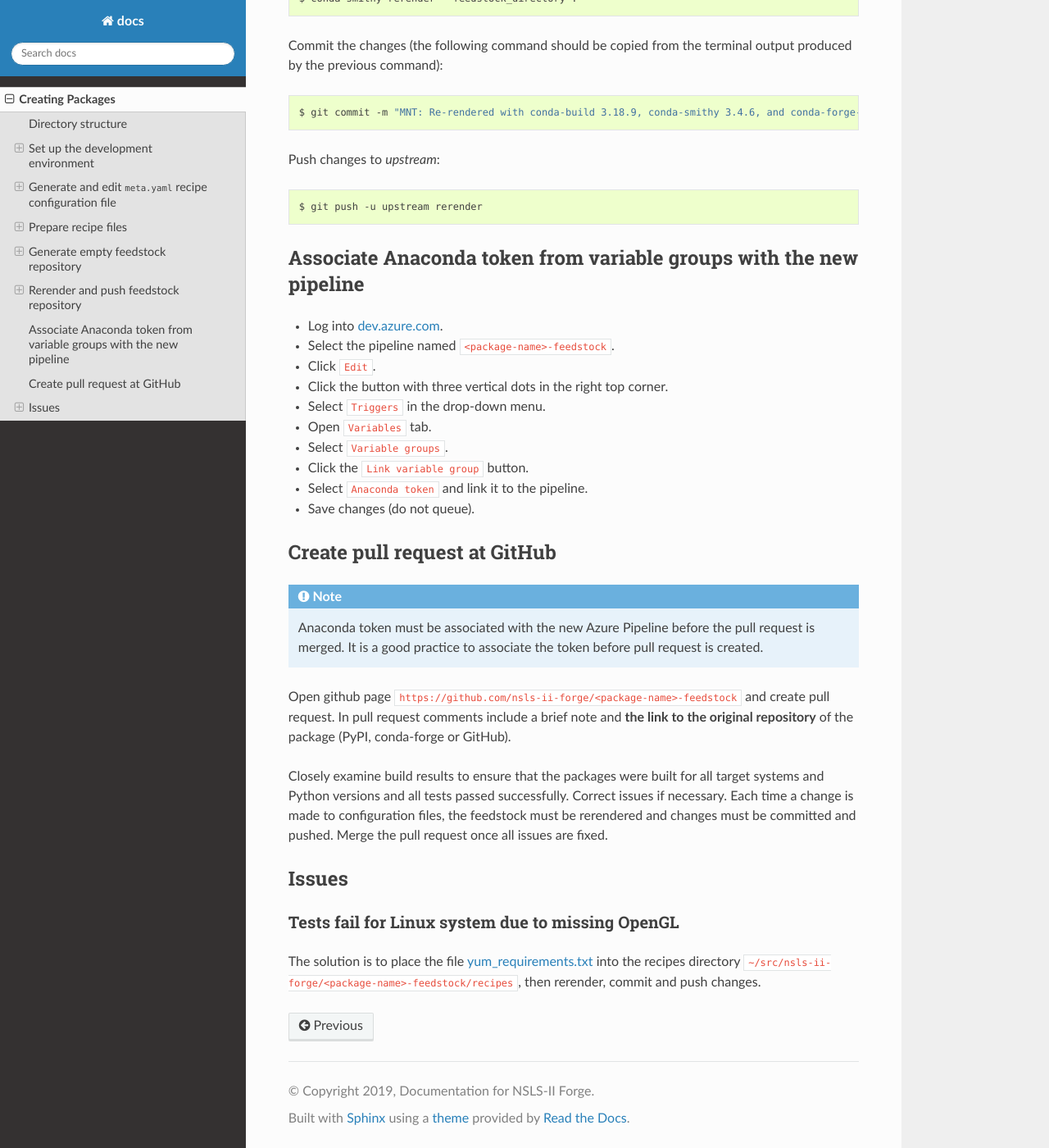
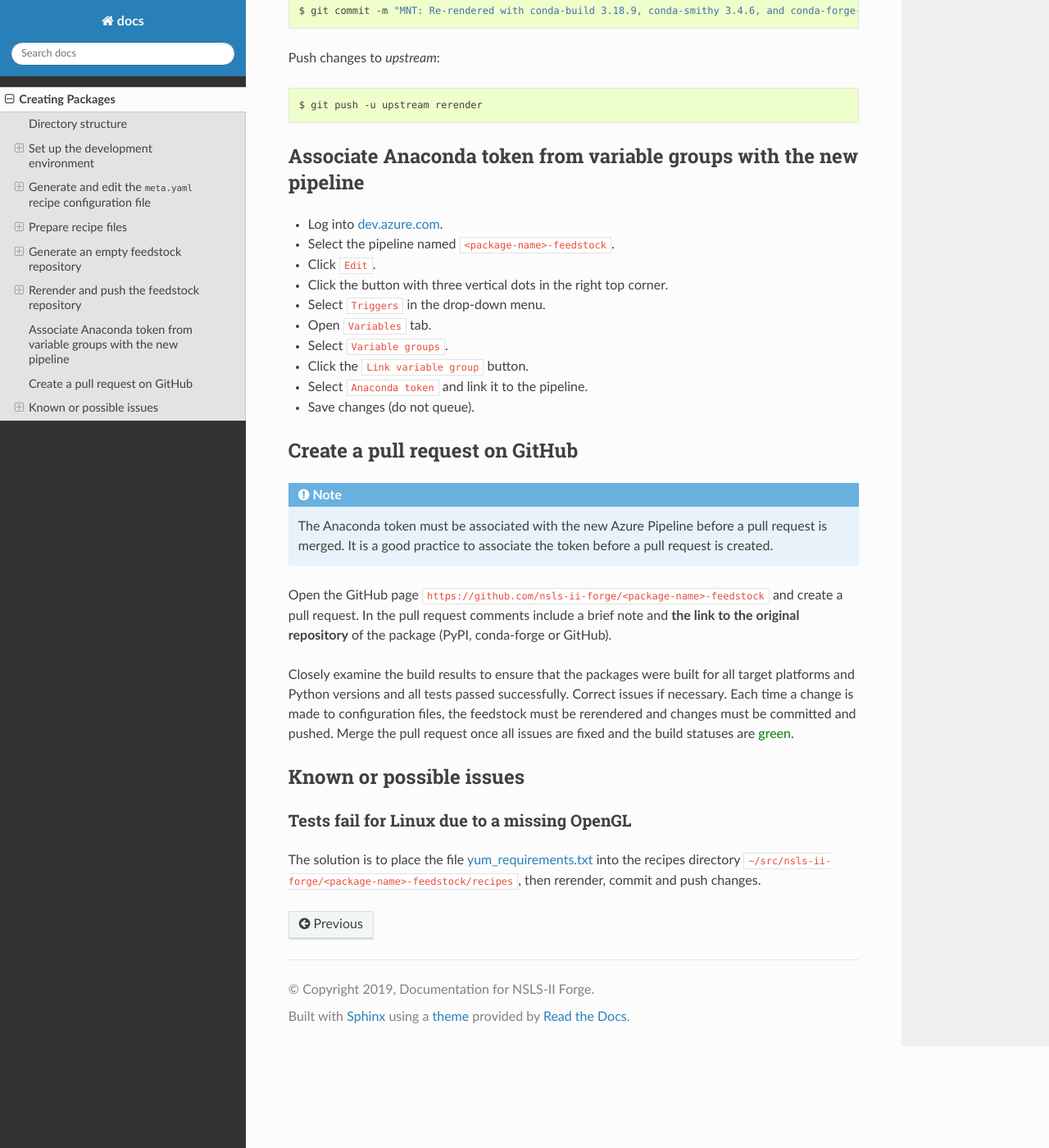
Before and after one commit to nsls-ii-forge/docs, a Sphinx documentation site: the page built from source/creating_packages.rst, in a window 1280 px wide and 1400 px high, scrolled down 6521 px. Shown: the whole window at 82% size. Built offline with Sphinx 7.4.7 and the Read the Docs theme 2.0.0, drawn with Linux system fonts in a browser that asks for light colours; some of the changed text lies outside the part shown.

Commit message:
More formatting and polishing

```diff
--- a/source/creating_packages.rst
+++ b/source/creating_packages.rst
@@ -66,11 +66,10 @@
 Install Keybase
 ===============
 
-Use the `installation instructions <https://keybase.io/download>`_
-to download and install **Keybase**. Start **Keybase** and log into
-the system (DAMA group). Check if tokens are downloaded to
-the directory on your local hard drive (``/keybase/team/dama/``
-on Linux and MacOS systems).
+Use the `installation instructions <https://keybase.io/download>`_ to download
+and install **Keybase**. Start **Keybase** and log into the system (DAMA
+group). Check if tokens are downloaded to the directory on your local hard
+drive (``/keybase/team/dama/`` on Linux and MacOS systems).
 
 Configure "conda-smithy"
 ========================
@@ -81,8 +80,8 @@
 
     $ mkdir ~/.conda-smithy
 
-Copy tokens named ``anaconda.token``, ``azure.token`` and ``github.token``
-to ``~/.conda-smithy``:
+Copy tokens named ``anaconda.token``, ``azure.token`` and ``github.token`` to
+``~/.conda-smithy``:
 
 .. code-block:: bash
 
@@ -90,23 +89,23 @@
     $ cp /keybase/team/dama/azure.token ~/.conda-smithy/
     $ cp /keybase/team/dama/github.token ~/.conda-smithy/
 
-Create root directory for packages
-==================================
+Create a root directory for packages
+====================================
 
-Naming and location of the root working directory is arbitrary. We will
-place packages in the directory ``~/src/nsls-ii-forge/``:
+Naming and location of the root working directory is arbitrary. We will place
+packages in the directory ``~/src/nsls-ii-forge/``:
 
 .. code-block:: bash
 
     $ mkdir -p ~/src/nsls-ii-forge
 
-Clone "event-model-feedstock" repository from GitHub
-====================================================
+Clone the "event-model-feedstock" repository from GitHub
+========================================================
 
 The **event-model-feedstock** needs to be cloned only once. In the process of
 creating packages we will be using the ``conda_build_config.yaml`` file located
-in ``~/src/nsls-ii-forge/event-model-feedstock/recipe/`` directory.
-If you already have it cloned, pull the latest version of the
+in ``~/src/nsls-ii-forge/event-model-feedstock/recipe/`` directory.  If you
+already have it cloned, pull the latest version of the
 **event-model-feedstock** since the repository may be updated.
 
 .. code-block::
@@ -115,77 +114,82 @@
     $ git clone https://github.com/nsls-ii-forge/event-model-feedstock.git
 
 
-=========================================================
-Generate and edit ``meta.yaml`` recipe configuration file
-=========================================================
+=============================================================
+Generate and edit the ``meta.yaml`` recipe configuration file
+=============================================================
 
 There are several ways to create the package recipe:
 
-- use existing ``meta.yaml`` recipe file (e.g. from **conda-forge** package);
+- use the existing ``meta.yaml`` recipe file (e.g., from a **conda-forge**
+  feedstock repository);
 
-- generate recipe from existing PyPI package using **conda skeleton**;
+- generate a recipe from the existing PyPI package using **conda skeleton**;
 
-- manually create ``meta.yaml`` recipe file.
+- manually create a ``meta.yaml`` recipe file.
 
 
 .. note::
 
-    It is important that each of the following command
-    is run from the correct directory. Since it is easy to lose track of
-    directory changes, all the paths will be specified
-    relative to the ``$HOME`` directory.
+    It is important that each of the following command is run from the correct
+    directory. Since it is easy to lose track of directory changes, all the
+    paths will be specified relative to the ``$HOME`` directory.
 
-Generate recipe from PyPI package
-=================================
 
-If the package ``<package-name>`` is available from PyPI,
-generate the recipe from the existing package:
+Generate a recipe from a PyPI package
+=====================================
+
+If the package ``<package-name>`` is available from PyPI, generate a recipe
+from the existing package:
 
 .. code-block:: bash
 
     $ cd ~/src/nsls-ii-forge
     $ conda skeleton pypi <package-name> --noarch
 
-Check if ``meta.yaml`` was successfully created in
+Check if ``meta.yaml`` was successfully created in the
 ``~/src/nsls-ii-forge/<package-name>`` directory.
 
 Edit the ``meta.yaml`` file:
 
-Remove all entries from the ``requirements: host:`` section except
-``python`` and ``pip``.
-Add ``requires:`` and ``commands:`` to the ``test:`` section
-(if applicable).
+- Remove all entries from the ``requirements: host:`` section except
+  ``python`` and ``pip``.
 
-.. code-block::
+- Add ``requires:`` and ``commands:`` to the ``test:`` section
+  (if applicable).
 
-  requires:
-    - pytest
-  commands:
-    - pytest --pyargs sixtools.tests
+  .. code-block::
 
-Remove the following lines from the ``about:`` section:
+    requires:
+      - pytest
+    commands:
+      - pytest --pyargs sixtools.tests
 
-.. code-block::
+- Remove the following lines from the ``about:`` section:
 
-  doc_url: ""
-  dev_url: ""
+  .. code-block::
 
-Additional steps:
+    doc_url: ""
+    dev_url: ""
 
-  - Add ``LICENSE`` to the ``license_file_name`` field of the ``about:`` section.
-  - Update the home URL in ``about:`` section to point to
-    the package's GitHub repository or a dedicated web site if it exists.
+- Additional steps:
+
+  - Add ``LICENSE`` to the ``license_file_name`` field of the ``about:``
+    section.
+
+  - Update the home URL in ``about:`` section to point to the package's GitHub
+    repository or a dedicated web site if it exists.
+
   - Remove the ``extra:`` block (including the list of maintainers).
 
-An example of the edited ``meta.yaml`` for the
-**sixtools** package may be found at the
-`sixtools-feedstock repository <https://github.com/nsls-ii-forge/sixtools-feedstock/blob/master/recipe/meta.yaml>`_.
+An example of the edited ``meta.yaml`` for the **sixtools** package may be
+found at the `sixtools-feedstock repository
+<https://github.com/nsls-ii-forge/sixtools-feedstock/blob/master/recipe/meta.yaml>`_.
 
 Manually create a recipe or use the existing recipe
 ===================================================
 
-This is an alternative method of preparing the recipe if the package is
-not available at PyPI. Create a temporary directory:
+This is an alternative method of preparing the recipe if the package is not
+available at PyPI. Create a temporary directory:
 
 .. code-block:: bash
 
@@ -193,12 +197,11 @@
     $ mkdir <package-name>
     $ cd <package-name>
 
-The recipe may be created based on ``meta.yaml`` file from
-the respective **conda-forge** feedstock (and sometimes from the original package repository).
-If such file is not available
-or unusable, find an appropriate sample ``meta.yaml`` (from
-a similar package that was successfully built) and modify it.
-Copy ``meta.yaml`` file to the temporary directory you just created:
+The recipe may be created based on ``meta.yaml`` file from the respective
+**conda-forge** feedstock (and sometimes from the original package repository).
+If such a file is not available or unusable, find an appropriate sample
+``meta.yaml`` (from a similar package that was successfully built) and modify
+it.  Copy ``meta.yaml`` file to the temporary directory you just created:
 
 .. code-block:: bash
 
@@ -244,31 +247,30 @@
     python:
     - '3.6'
 
-If you are building a noarch package, then close the file without change.
-For an architecture-dependent package, a set of Python versions are specified in
-``meta.yaml`` file and the following lines should be removed:
+If you are building a ``noarch`` package, then close the file without change.
+For an architecture-dependent package, a set of Python versions are specified
+in the ``meta.yaml`` file and the following lines should be removed:
 
 .. code-block::
 
     python:
     - '3.6'
 
-Copy the license file from the original package repository into the recipe directory.
-The license file is typically named ``LICENSE` (without extension), but in some projects
-the name may differ (e.g. COPYRIGHT). The spelling of the license file name should
-match the name specified in the ``license_file_name`` field of
-the ``about:`` section of the ``meta.yaml`` file
-(see the instruction above). For example, BSD license
-used for Bluesky project may be copied to recipes as
+Copy the license file from the original package repository into the recipe
+directory.  The license file is typically named ``LICENSE`` (without an
+extension), but in some projects the name may differ (e.g. ``COPYRIGHT``). The
+spelling of the license file name should match the name specified in the
+``license_file_name`` field of the ``about:`` section of the ``meta.yaml`` file
+(see the instructions above). For example, the BSD license used for the Bluesky
+project may be copied to recipes as follows:
 
 .. code-block:: bash
 
-    cd ~/src/nsls-ii-forge/<package-name>
-    wget https://raw.githubusercontent.com/bluesky/bluesky/master/LICENSE
+    $ cd ~/src/nsls-ii-forge/<package-name>
+    $ wget https://raw.githubusercontent.com/bluesky/bluesky/master/LICENSE
 
 
-Now the content of the recipe directory
-``~/src/nsns-ii-forge/<package-name>``
+Now the content of the recipe directory ``~/src/nsns-ii-forge/<package-name>``
 should look similar to this:
 
 .. code-block:: bash
@@ -279,25 +281,24 @@
     -rw-r--r-- 1 user user 1584 Sep 13 12:45 LICENSE
     -rw-r--r-- 1 user user 1064 Sep 13 12:10 meta.yaml
 
-===================================
-Generate empty feedstock repository
-===================================
+======================================
+Generate an empty feedstock repository
+======================================
 
-Initialize feedstock
-====================
+Initialize a feedstock
+======================
 
-Initialize feedstock using **conda-smithy**:
+Initialize a feedstock using **conda-smithy**:
 
 .. code-block:: bash
 
     $ cd ~/src/nsls-ii-forge
     $ conda-smithy init <package-name>
 
-A new directory ``~/src/nsls-ii-forge/<package-name>-feedstock``
-is created.
+A new directory ``~/src/nsls-ii-forge/<package-name>-feedstock`` is created.
 
-Replace ``conda-forge.yml`` in the feedstock directory with ``conda-forge.yml`` from
-``event-model-feedstock`` package:
+Replace ``conda-forge.yml`` in the feedstock directory with ``conda-forge.yml``
+from the ``event-model-feedstock`` package:
 
 .. code-block:: bash
 
@@ -335,16 +335,16 @@
     $ conda smithy register-ci --organization nsls-ii-forge --without-circle \
     --without-appveyor --without-travis --without-drone --feedstock_directory ./
 
-Verify that CI was enabled on Azure Pipelines. Check for the following line
-in the output:
+Verify that CI was enabled on Azure Pipelines. Check for the following line in
+the output:
 
 .. code-block::
 
     * nsls-ii-forge/<package-name>-feedstock has been enabled on azure pipelines
 
-======================================
-Rerender and push feedstock repository
-======================================
+==========================================
+Rerender and push the feedstock repository
+==========================================
 
 Rerender the feedstock
 ======================
@@ -359,10 +359,10 @@
 
 .. code-block:: bash
 
-    $ conda smithy rerender --feedstock_directory .
+    $ conda smithy rerender --feedstock_directory ./
 
-Commit the changes (the following command should be copied from the terminal output
-produced by the previous command):
+Commit the changes (the following command should be copied from the terminal
+output produced by the previous command):
 
 .. code-block:: bash
 
@@ -389,36 +389,38 @@
 - Select ``Anaconda token`` and link it to the pipeline.
 - Save changes (do not queue).
 
-=============================
-Create pull request at GitHub
-=============================
+===============================
+Create a pull request on GitHub
+===============================
 
 .. note::
 
-    Anaconda token must be associated with the new Azure Pipeline before the pull
-    request is merged. It is a good practice to associate the token before
-    pull request is created.
+    The Anaconda token must be associated with the new Azure Pipeline before a
+    pull request is merged. It is a good practice to associate the token before
+    a pull request is created.
 
-Open github page ``https://github.com/nsls-ii-forge/<package-name>-feedstock``
-and create pull request. In pull request comments include a brief note and **the link to the original
-repository** of the package (PyPI, conda-forge or GitHub).
+Open the GitHub page
+``https://github.com/nsls-ii-forge/<package-name>-feedstock`` and create a pull
+request. In the pull request comments include a brief note and **the link to
+the original repository** of the package (PyPI, conda-forge or GitHub).
 
-Closely examine build results to ensure that the packages were built for all target systems
-and Python versions and all tests passed successfully. Correct issues if necessary.
-Each time a change is made to configuration files, the feedstock must be
-rerendered and changes must be committed and pushed. Merge the pull request once
-all issues are fixed.
+Closely examine the build results to ensure that the packages were built for
+all target platforms and Python versions and all tests passed successfully.
+Correct issues if necessary.  Each time a change is made to configuration
+files, the feedstock must be rerendered and changes must be committed and
+pushed. Merge the pull request once all issues are fixed and the build statuses
+are :raw-html:`<font color="green">green</font>`.
 
 
-======
-Issues
-======
+========================
+Known or possible issues
+========================
 
-Tests fail for Linux system due to missing OpenGL
-=================================================
+Tests fail for Linux due to a missing OpenGL
+============================================
 
-The solution is to place the file
-`yum_requirements.txt <https://raw.githubusercontent.com/nsls-ii-forge/collection-feedstock/master/recipe/yum_requirements.txt>`_
+The solution is to place the file `yum_requirements.txt
+<https://raw.githubusercontent.com/nsls-ii-forge/collection-feedstock/master/recipe/yum_requirements.txt>`_
 into the recipes directory
-``~/src/nsls-ii-forge/<package-name>-feedstock/recipes``,
-then rerender, commit and push changes.
+``~/src/nsls-ii-forge/<package-name>-feedstock/recipes``, then rerender, commit
+and push changes.
--- a/source/index.rst
+++ b/source/index.rst
@@ -3,8 +3,8 @@
    You can adapt this file completely to your liking, but it should at least
    contain the root `toctree` directive.
 
-NSLS-II-FORGE - Documentation
-=============================
+NSLS-II-FORGE Documentation
+===========================
 
 .. toctree::
    :maxdepth: 2
```
Also changed, not shown: other parts of source/creating_packages.rst (+34 -35 lines).
